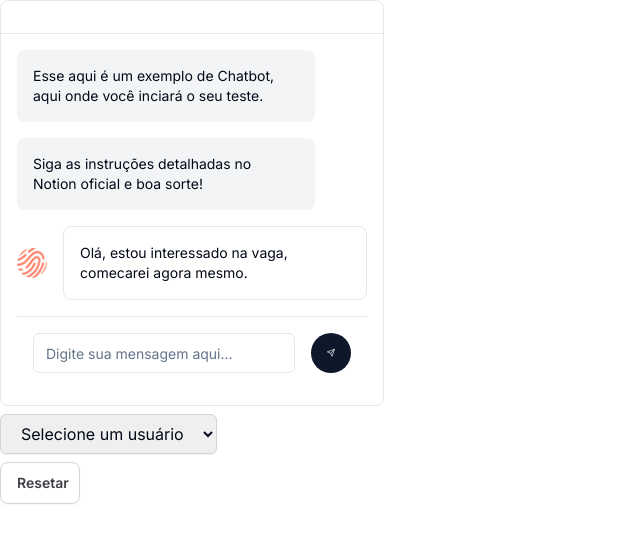
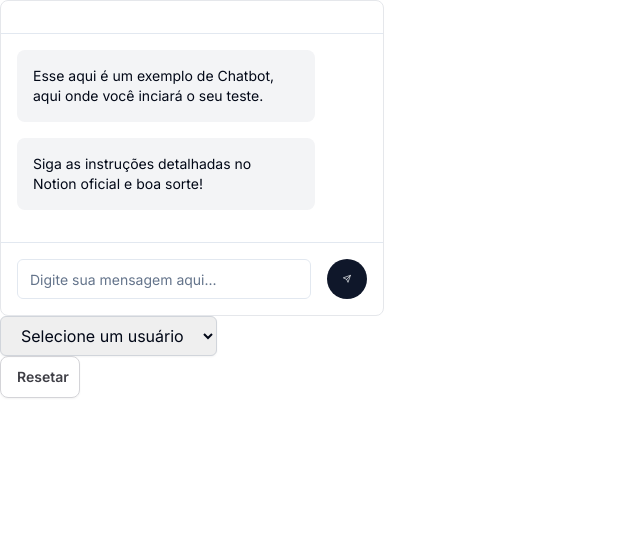
Before and after one commit to claudiobarsante/desafio-legitimuz, a Next.js app: page / in a window 1280 px wide. Shown: the top 542 px of the page, without its empty margins (0-640 px from the left). Built offline with nearby package versions, Linux system fonts and the light colour scheme.

Commit message:
refactor: type of messages

```diff
--- /dev/null
+++ b/app/components/ChatMessage/Enviada.tsx
@@ -0,0 +1,24 @@
+import React from 'react';
+import Image from 'next/image';
+
+type EnviadaProps = { content: string; imagePath: string };
+
+function Enviada({ content, imagePath }: EnviadaProps) {
+	return (
+		<div className='flex items-center gap-4 my-4'>
+			<Image
+				alt='Avatar'
+				className='rounded-full'
+				height='30'
+				src={imagePath}
+				style={{ aspectRatio: '40/40', objectFit: 'cover' }}
+				width='30'
+			/>
+			<div className='flex-1'>
+				<div className='rounded-lg border p-4 text-sm'>{content}</div>
+			</div>
+		</div>
+	);
+}
+
+export default Enviada;
--- /dev/null
+++ b/app/components/ChatMessage/Recebida.tsx
@@ -0,0 +1,11 @@
+import React from 'react';
+
+type RecebidaProps = { content: string };
+
+function Recebida({ content }: RecebidaProps) {
+	return (
+		<div className='rounded-lg bg-gray-100 p-4 text-sm max-w-[85%] self-start mb-4'>{content}</div>
+	);
+}
+
+export default Recebida;
--- /dev/null
+++ b/app/components/ChatMessage/index.tsx
@@ -0,0 +1,18 @@
+import React from 'react';
+import { Message } from '../Chatbot';
+import Recebida from './Recebida';
+import Enviada from './Enviada';
+
+type ChatMessageProps = {
+	imagePath?: string;
+} & Message;
+function ChatMessage({ content, type, imagePath = '' }: ChatMessageProps) {
+	const MESSAGE = {
+		Recebida: <Recebida content={content} />,
+		Enviada: <Enviada content={content} imagePath={imagePath} />,
+	};
+
+	return MESSAGE[type];
+}
+
+export default ChatMessage;
--- a/app/components/Chatbot/Index.tsx
+++ b/app/components/Chatbot/Index.tsx
@@ -1,64 +1,29 @@
 import React from 'react';
 import Image from 'next/image';
 import Header, { HeaderProps } from './Header';
-
-type ChatbotProps = HeaderProps;
-function Chatbot({ username, imagePath }: ChatbotProps) {
+import Form from '../Form';
+import ChatMessage from '../ChatMessage';
+export type Message = {
+	content: string;
+	type: 'Recebida' | 'Enviada';
+};
+type ChatbotProps = { messages: Message[] } & HeaderProps;
+function Chatbot({ username, imagePath, messages }: ChatbotProps) {
 	return (
-		<main className='flex flex-col w-full max-w-sm border border-gray-200 rounded-lg overflow-hidden'>
+		<>
 			<Header username={username} imagePath={imagePath} />
 			<div className='flex flex-col p-4 overflow-hidden'>
-				<div className='flex flex-col gap-4'>
-					<div className='rounded-lg bg-gray-100 p-4 text-sm max-w-[85%] self-start'>
-						Esse aqui é um exemplo de Chatbot, aqui onde você inciará o seu teste.
-					</div>
-					<div className='rounded-lg bg-gray-100 p-4 text-sm max-w-[85%] self-start'>
-						Siga as instruções detalhadas no Notion oficial e boa sorte!
-					</div>
-				</div>
-				<div className='flex items-center gap-4 my-4'>
-					<Image
-						alt='Avatar'
-						className='rounded-full'
-						height='30'
-						src='/logo.png'
-						style={{ aspectRatio: '40/40', objectFit: 'cover' }}
-						width='30'
-					/>
-					<div className='flex-1'>
-						<div className='rounded-lg border p-4 text-sm'>
-							Olá, estou interessado na vaga, comecarei agora mesmo.
-						</div>
-					</div>
-				</div>
-				<form className='flex items-center gap-4 border-t p-4'>
-					<input
-						className='flex h-10 w-full rounded-md border border-input bg-background px-3 py-2 text-sm ring-offset-background file:border-0 file:bg-transparent file:text-sm file:font-medium placeholder:text-muted-foreground focus-visible:outline-none focus-visible:ring-2 focus-visible:ring-ring focus-visible:ring-offset-2 disabled:cursor-not-allowed disabled:opacity-50 flex-1 min-w-0'
-						placeholder='Digite sua mensagem aqui...'
-					/>
-					<button
-						className='inline-flex items-center justify-center whitespace-nowrap text-sm font-medium ring-offset-background transition-colors focus-visible:outline-none focus-visible:ring-2 focus-visible:ring-ring focus-visible:ring-offset-2 disabled:pointer-events-none disabled:opacity-50 bg-primary text-primary-foreground hover:bg-primary/90 px-4 py-2 rounded-full w-10 h-10'
-						type='submit'
-					>
-						<svg
-							xmlns='http://www.w3.org/2000/svg'
-							width='24'
-							height='24'
-							viewBox='0 0 24 24'
-							fill='none'
-							stroke='currentColor'
-							strokeWidth='2'
-							strokeLinecap='round'
-							strokeLinejoin='round'
-							className='w-4 h-4'
-						>
-							<path d='m22 2-7 20-4-9-9-4Z' />
-							<path d='M22 2 11 13' />
-						</svg>
-					</button>
-				</form>
+				{messages.length > 0 &&
+					messages.map((message, index) => (
+						<ChatMessage
+							key={index}
+							content={message.content}
+							type={message.type}
+							imagePath={imagePath}
+						/>
+					))}
 			</div>
-		</main>
+		</>
 	);
 }
 
--- /dev/null
+++ b/app/components/Form/index.tsx
@@ -0,0 +1,34 @@
+import React, { useState } from 'react';
+
+function Form() {
+	return (
+		<form className='flex items-center gap-4 border-t p-4'>
+			<input
+				className='flex h-10 w-full rounded-md border border-input bg-background px-3 py-2 text-sm ring-offset-background file:border-0 file:bg-transparent file:text-sm file:font-medium placeholder:text-muted-foreground focus-visible:outline-none focus-visible:ring-2 focus-visible:ring-ring focus-visible:ring-offset-2 disabled:cursor-not-allowed disabled:opacity-50 flex-1 min-w-0'
+				placeholder='Digite sua mensagem aqui...'
+			/>
+			<button
+				className='inline-flex items-center justify-center whitespace-nowrap text-sm font-medium ring-offset-background transition-colors focus-visible:outline-none focus-visible:ring-2 focus-visible:ring-ring focus-visible:ring-offset-2 disabled:pointer-events-none disabled:opacity-50 bg-primary text-primary-foreground hover:bg-primary/90 px-4 py-2 rounded-full w-10 h-10'
+				type='submit'
+			>
+				<svg
+					xmlns='http://www.w3.org/2000/svg'
+					width='24'
+					height='24'
+					viewBox='0 0 24 24'
+					fill='none'
+					stroke='currentColor'
+					strokeWidth='2'
+					strokeLinecap='round'
+					strokeLinejoin='round'
+					className='w-4 h-4'
+				>
+					<path d='m22 2-7 20-4-9-9-4Z' />
+					<path d='M22 2 11 13' />
+				</svg>
+			</button>
+		</form>
+	);
+}
+
+export default Form;
--- a/app/page.tsx
+++ b/app/page.tsx
@@ -1,10 +1,20 @@
 'use client';
 import { useState } from 'react';
-import Chatbot from './components/Chatbot';
+import Chatbot, { Message } from './components/Chatbot';
 import SelectUser from './components/SelectUser';
+import Form from './components/Form';
 
+const INITIAL_MESSAGES: Message[] = [
+	{
+		content: 'Esse aqui é um exemplo de Chatbot, aqui onde você inciará o seu teste.',
+		type: 'Recebida',
+	},
+	{ content: 'Siga as instruções detalhadas no Notion oficial e boa sorte!', type: 'Recebida' },
+];
 export default function Home() {
 	const [selectedOption, setSelectedOption] = useState('');
+	const [messages, setMessages] = useState<Message[]>(INITIAL_MESSAGES);
+	const [message, setMessage] = useState('');
 
 	const handleUserChange = (event: React.ChangeEvent<HTMLSelectElement>) => {
 		const index = event.target.selectedIndex;
@@ -16,6 +26,10 @@ export default function Home() {
 	const handleReset = () => {
 		setSelectedOption('');
 	};
+
+	const handleTypedMessage = (event: React.ChangeEvent<HTMLInputElement>) => {
+		setMessage(event.target.value);
+	};
 	const USER_IMAGE: Record<string, string> = {
 		'User 1': '/logo.png',
 		'User 2': '/logo2.png',
@@ -24,8 +38,15 @@ export default function Home() {
 	};
 
 	return (
-		<div className='flex flex-col gap-2'>
-			<Chatbot username={selectedOption} imagePath={USER_IMAGE[selectedOption]} />
+		<>
+			<main className='flex flex-col w-full max-w-sm border border-gray-200 rounded-lg overflow-hidden'>
+				<Chatbot
+					username={selectedOption}
+					imagePath={USER_IMAGE[selectedOption]}
+					messages={messages}
+				/>
+				<Form />
+			</main>
 			<SelectUser selectedUser={selectedOption} handleUserChange={handleUserChange} />
 			<button
 				type='button'
@@ -34,6 +55,6 @@ export default function Home() {
 			>
 				Resetar
 			</button>
-		</div>
+		</>
 	);
 }
```
